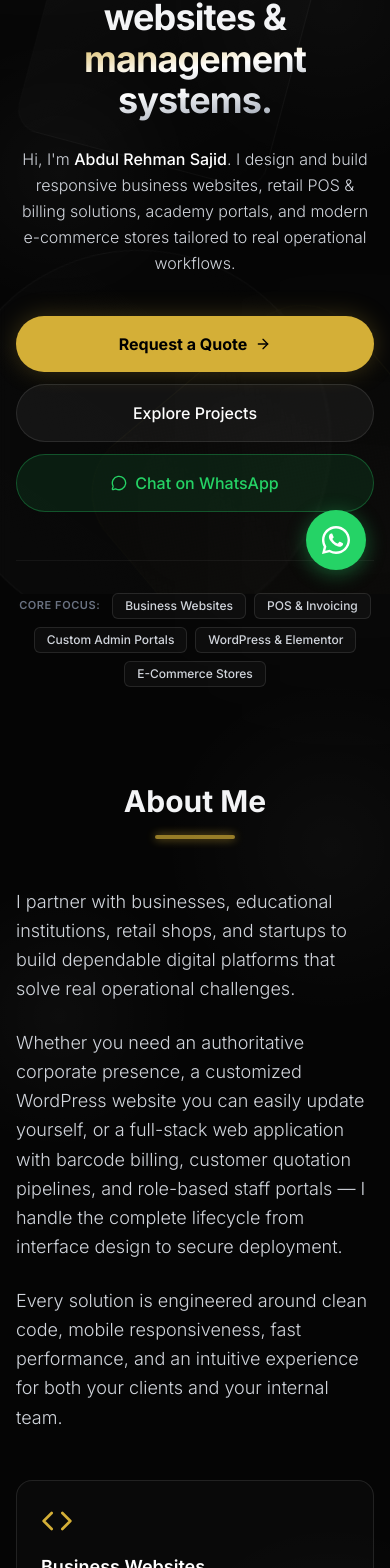
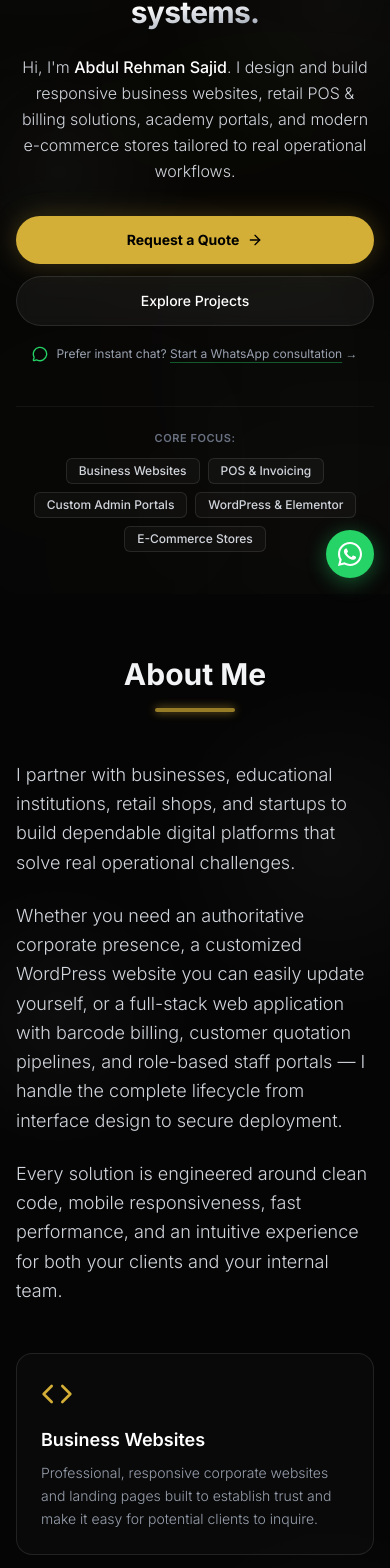
Before and after one commit to arsajid6/portfolioarsajid, a Next.js app: page / in a window 390 px wide. Shown: the part 250-1818 px from the top of the page. Built offline with nearby package versions, Linux system fonts and the light colour scheme.

Commit message:
feat(portfolio): refine responsive UI and client conversion experience

```diff
--- a/src/app/layout.tsx
+++ b/src/app/layout.tsx
@@ -50,21 +50,21 @@ export default function RootLayout({
     <html lang="en" className={`${inter.variable} h-full antialiased scroll-smooth`}>
       <body className="min-h-full flex flex-col relative text-gray-100 selection:bg-[#d4af37]/30 selection:text-white bg-[#050505] overflow-x-hidden">
         {/* Subtle background glow effects */}
-        <div className="fixed inset-0 -z-20 pointer-events-none">
+        <div className="fixed inset-0 -z-20 pointer-events-none overflow-hidden">
           <div className="absolute top-[-10%] left-[-10%] w-[40%] h-[40%] rounded-full bg-white/5 blur-[120px]" />
           <div className="absolute bottom-[-10%] right-[-10%] w-[40%] h-[40%] rounded-full bg-white/5 blur-[120px]" />
         </div>
 
-        {/* Floating abstract glass shards for luxurious depth */}
+        {/* Ambient atmospheric glows for luxurious depth */}
         <div className="fixed inset-0 -z-10 pointer-events-none overflow-hidden">
-          <div className="absolute top-[20%] left-[10%] w-64 h-64 bg-gradient-to-br from-white/[0.03] to-transparent backdrop-blur-[2px] border border-white/[0.02] rounded-3xl transform rotate-12 animate-float-slower" />
-          <div className="absolute top-[60%] right-[15%] w-96 h-96 bg-gradient-to-tr from-white/[0.02] to-transparent backdrop-blur-[4px] border border-white/[0.03] rounded-full transform -rotate-12 animate-float-slowest" />
-          <div className="absolute -bottom-[10%] left-[30%] w-80 h-80 bg-gradient-to-tl from-[#d4af37]/[0.02] to-transparent backdrop-blur-[1px] border border-[#d4af37]/[0.02] rounded-[4rem] transform rotate-45 animate-float-slow" />
+          <div className="absolute top-[18%] left-[5%] w-96 h-96 bg-[#d4af37]/[0.03] rounded-full blur-[140px]" />
+          <div className="absolute top-[55%] right-[8%] w-[32rem] h-[32rem] bg-white/[0.02] rounded-full blur-[160px]" />
+          <div className="absolute bottom-[5%] left-[25%] w-96 h-96 bg-[#d4af37]/[0.025] rounded-full blur-[140px]" />
         </div>
 
         <Navbar />
 
-        <main className="flex-1 w-full max-w-6xl mx-auto pt-28 pb-12 relative z-10 flex flex-col gap-24 sm:gap-32">
+        <main className="flex-1 w-full max-w-6xl mx-auto pt-28 pb-12 relative z-10 flex flex-col gap-24 sm:gap-32 overflow-x-clip">
           {children}
         </main>
 
--- a/src/components/About.tsx
+++ b/src/components/About.tsx
@@ -20,8 +20,8 @@ export default function About() {
 
         <div className="grid grid-cols-1 lg:grid-cols-2 gap-12 items-center">
           <motion.div
-            initial={{ opacity: 0, x: -30 }}
-            whileInView={{ opacity: 1, x: 0 }}
+            initial={{ opacity: 0, y: 20 }}
+            whileInView={{ opacity: 1, y: 0 }}
             viewport={{ once: true }}
             transition={{ duration: 0.6 }}
             className="space-y-6 text-gray-300 font-light leading-relaxed text-lg"
@@ -38,26 +38,26 @@ export default function About() {
           </motion.div>
 
           <motion.div
-            initial={{ opacity: 0, x: 30 }}
-            whileInView={{ opacity: 1, x: 0 }}
+            initial={{ opacity: 0, y: 20 }}
+            whileInView={{ opacity: 1, y: 0 }}
             viewport={{ once: true }}
             transition={{ duration: 0.6 }}
             className="grid grid-cols-1 sm:grid-cols-2 gap-4"
           >
-            <div className="p-6 bg-white/[0.02] border border-white/10 rounded-2xl">
+            <div className="p-6 bg-white/[0.02] border border-white/10 hover:border-[#d4af37]/30 hover:bg-white/[0.04] rounded-2xl transition-all">
               <Code className="w-8 h-8 text-[#d4af37] mb-4" />
               <h3 className="text-lg font-semibold text-white mb-2">Business Websites</h3>
-              <p className="text-sm text-gray-400">Professional, responsive corporate websites and landing pages built to establish trust and make it easy for potential clients to inquire.</p>
+              <p className="text-sm text-gray-400 font-light leading-relaxed">Professional, responsive corporate websites and landing pages built to establish trust and make it easy for potential clients to inquire.</p>
             </div>
-            <div className="p-6 bg-white/[0.02] border border-white/10 rounded-2xl">
+            <div className="p-6 bg-white/[0.02] border border-white/10 hover:border-[#d4af37]/30 hover:bg-white/[0.04] rounded-2xl transition-all">
               <Layout className="w-8 h-8 text-[#d4af37] mb-4" />
               <h3 className="text-lg font-semibold text-white mb-2">WordPress &amp; Elementor</h3>
-              <p className="text-sm text-gray-400">Custom business websites designed for effortless self-management so you can edit text, services, and rates without code.</p>
+              <p className="text-sm text-gray-400 font-light leading-relaxed">Custom business websites designed for effortless self-management so you can edit text, services, and rates without code.</p>
             </div>
-            <div className="p-6 bg-white/[0.02] border border-white/10 rounded-2xl sm:col-span-2">
+            <div className="p-6 bg-white/[0.02] border border-white/10 hover:border-[#d4af37]/30 hover:bg-white/[0.04] rounded-2xl sm:col-span-2 transition-all">
               <User className="w-8 h-8 text-[#d4af37] mb-4" />
               <h3 className="text-lg font-semibold text-white mb-2">POS, Invoicing &amp; Custom Management</h3>
-              <p className="text-sm text-gray-400">Full-stack operational software — from barcode billing counters and quote-to-invoice pipelines to multi-role academy management portals using PHP, Laravel, Supabase, and MySQL.</p>
+              <p className="text-sm text-gray-400 font-light leading-relaxed">Full-stack operational software — from barcode billing counters and quote-to-invoice pipelines to multi-role academy management portals using PHP, Laravel, Supabase, and MySQL.</p>
             </div>
           </motion.div>
         </div>
--- a/src/components/Hero.tsx
+++ b/src/components/Hero.tsx
@@ -5,7 +5,7 @@ import { ArrowRight, MessageCircle } from "lucide-react";
 
 export default function Hero() {
   return (
-    <section id="hero" className="min-h-[70vh] flex flex-col justify-center items-center text-center px-4 relative pt-10">
+    <section id="hero" className="min-h-[55vh] sm:min-h-[62vh] flex flex-col justify-center items-center text-center px-4 relative pt-2 sm:pt-6 pb-2">
       <motion.div
         initial={{ opacity: 0, y: 20 }}
         animate={{ opacity: 1, y: 0 }}
@@ -13,56 +13,61 @@ export default function Hero() {
         className="max-w-4xl"
       >
         <div className="mb-6 inline-block">
-          <span className="inline-flex items-center gap-2 px-4 py-1.5 rounded-full bg-white/5 border border-white/10 text-xs sm:text-sm font-medium text-gray-300">
+          <span className="inline-flex items-center gap-2 px-4 py-1.5 rounded-full bg-white/5 border border-white/10 text-xs sm:text-sm font-medium text-gray-300 backdrop-blur-sm">
             <span className="w-2 h-2 rounded-full bg-[#d4af37] animate-pulse" />
             Full-Stack Web Developer &amp; UI/UX Designer
           </span>
         </div>
 
-        <h1 className="text-4xl sm:text-5xl md:text-6xl lg:text-7xl font-bold tracking-tight mb-6 leading-[1.15]">
+        <h1 className="text-3xl sm:text-5xl md:text-6xl lg:text-7xl font-bold tracking-tight mb-6 leading-[1.18] sm:leading-[1.15]">
           Custom business websites &amp; <br className="hidden md:block" />
           <span className="bg-gradient-to-br from-[#d4af37] via-white to-gray-400 bg-clip-text text-transparent">
             management systems.
           </span>
         </h1>
 
-        <p className="text-base sm:text-lg md:text-xl text-gray-300 mb-10 max-w-2xl mx-auto font-light leading-relaxed">
+        <p className="text-base sm:text-lg md:text-xl text-gray-300 mb-8 sm:mb-10 max-w-2xl mx-auto font-light leading-relaxed">
           Hi, I&apos;m <strong className="text-white font-medium">Abdul Rehman Sajid</strong>. I design and build responsive business websites, retail POS &amp; billing solutions, academy portals, and modern e-commerce stores tailored to real operational workflows.
         </p>
 
-        <div className="flex flex-col sm:flex-row gap-3 sm:gap-4 justify-center items-center">
+        {/* High-conversion primary CTAs */}
+        <div className="flex flex-col sm:flex-row gap-3 sm:gap-4 justify-center items-center max-w-lg mx-auto">
           <a
             href="#contact"
-            className="w-full sm:w-auto flex justify-center items-center gap-2 px-8 py-4 bg-[#d4af37] text-black rounded-full font-bold hover:bg-white hover:scale-105 transition-all shadow-[0_0_25px_rgba(212,175,55,0.25)]"
+            className="w-full sm:w-auto flex-1 flex justify-center items-center gap-2 px-8 py-3.5 sm:py-4 bg-[#d4af37] text-black rounded-full font-bold hover:bg-white hover:scale-[1.03] transition-all shadow-[0_0_25px_rgba(212,175,55,0.25)] text-sm sm:text-base"
           >
             Request a Quote <ArrowRight className="w-4 h-4" />
           </a>
 
           <a
             href="#projects"
-            className="w-full sm:w-auto flex justify-center items-center gap-2 px-8 py-4 bg-white/5 rounded-full font-medium text-white hover:bg-white/10 transition-all border border-white/10 hover:border-white/30"
+            className="w-full sm:w-auto flex-1 flex justify-center items-center gap-2 px-8 py-3.5 sm:py-4 bg-white/5 rounded-full font-medium text-white hover:bg-white/10 transition-all border border-white/10 hover:border-[#d4af37]/40 text-sm sm:text-base backdrop-blur-sm"
           >
             Explore Projects
           </a>
+        </div>
 
+        {/* Supplementary WhatsApp consultation touchpoint */}
+        <div className="mt-4 flex justify-center items-center">
           <a
             href="https://wa.me/923234416045?text=Hi%20Abdul%20Rehman%2C%20I%20visited%20your%20portfolio%20and%20would%20like%20to%20discuss%20a%20website%20or%20custom%20software%20project."
             target="_blank"
             rel="noopener noreferrer"
-            className="w-full sm:w-auto flex justify-center items-center gap-2 px-7 py-4 bg-[#25D366]/10 text-[#25D366] rounded-full font-medium hover:bg-[#25D366]/20 transition-all border border-[#25D366]/30"
+            className="inline-flex items-center gap-2 text-xs sm:text-sm text-gray-400 hover:text-[#25D366] transition-colors py-1 group"
           >
-            <MessageCircle className="w-4 h-4" /> Chat on WhatsApp
+            <MessageCircle className="w-4 h-4 text-[#25D366] group-hover:scale-110 transition-transform" />
+            <span>Prefer instant chat? <span className="underline decoration-[#25D366]/40 underline-offset-4 group-hover:decoration-[#25D366]">Start a WhatsApp consultation</span> &rarr;</span>
           </a>
         </div>
 
         {/* Core Capabilities Row */}
-        <div className="mt-12 pt-8 border-t border-white/5 flex flex-wrap justify-center items-center gap-2 sm:gap-3 text-xs sm:text-sm text-gray-400 font-medium">
-          <span className="text-gray-500 uppercase tracking-wider text-[11px] font-semibold mr-1">Core Focus:</span>
-          <span className="px-3 py-1 rounded-md bg-white/[0.03] border border-white/10 text-gray-300">Business Websites</span>
-          <span className="px-3 py-1 rounded-md bg-white/[0.03] border border-white/10 text-gray-300">POS &amp; Invoicing</span>
-          <span className="px-3 py-1 rounded-md bg-white/[0.03] border border-white/10 text-gray-300">Custom Admin Portals</span>
-          <span className="px-3 py-1 rounded-md bg-white/[0.03] border border-white/10 text-gray-300">WordPress &amp; Elementor</span>
-          <span className="px-3 py-1 rounded-md bg-white/[0.03] border border-white/10 text-gray-300">E-Commerce Stores</span>
+        <div className="mt-10 sm:mt-12 pt-6 sm:pt-8 border-t border-white/5 flex flex-wrap justify-center items-center gap-2 sm:gap-2.5 text-xs sm:text-sm text-gray-400 font-medium max-w-3xl mx-auto">
+          <span className="text-gray-500 uppercase tracking-wider text-[11px] font-semibold w-full sm:w-auto mb-1 sm:mb-0">Core Focus:</span>
+          <span className="px-3 py-1 rounded-md bg-white/[0.03] border border-white/10 text-gray-300 hover:border-[#d4af37]/30 transition-colors">Business Websites</span>
+          <span className="px-3 py-1 rounded-md bg-white/[0.03] border border-white/10 text-gray-300 hover:border-[#d4af37]/30 transition-colors">POS &amp; Invoicing</span>
+          <span className="px-3 py-1 rounded-md bg-white/[0.03] border border-white/10 text-gray-300 hover:border-[#d4af37]/30 transition-colors">Custom Admin Portals</span>
+          <span className="px-3 py-1 rounded-md bg-white/[0.03] border border-white/10 text-gray-300 hover:border-[#d4af37]/30 transition-colors">WordPress &amp; Elementor</span>
+          <span className="px-3 py-1 rounded-md bg-white/[0.03] border border-white/10 text-gray-300 hover:border-[#d4af37]/30 transition-colors">E-Commerce Stores</span>
         </div>
       </motion.div>
     </section>
--- a/src/components/WhatsAppCTA.tsx
+++ b/src/components/WhatsAppCTA.tsx
@@ -17,14 +17,14 @@ export default function WhatsAppCTA() {
       href={href}
       target="_blank"
       rel="noopener noreferrer"
-      className="fixed bottom-6 right-6 z-50 p-4 bg-[#25D366] text-white rounded-full shadow-[0_4px_20px_rgba(37,211,102,0.4)] hover:scale-110 hover:shadow-[0_4px_25px_rgba(37,211,102,0.6)] transition-all flex items-center justify-center group"
+      className="fixed bottom-4 right-4 sm:bottom-6 sm:right-6 z-40 p-3 sm:p-3.5 bg-[#25D366] text-white rounded-full shadow-[0_4px_20px_rgba(37,211,102,0.4)] hover:scale-110 hover:shadow-[0_4px_25px_rgba(37,211,102,0.6)] active:scale-95 transition-all flex items-center justify-center group focus:outline-none focus:ring-2 focus:ring-offset-2 focus:ring-offset-[#050505] focus:ring-[#25D366]"
       aria-label="Chat with Abdul Rehman Sajid on WhatsApp"
     >
       {/* Official WhatsApp logo SVG */}
       <svg
         xmlns="http://www.w3.org/2000/svg"
         viewBox="0 0 32 32"
-        className="w-7 h-7"
+        className="w-6 h-6 sm:w-7 sm:h-7"
         fill="white"
         aria-hidden="true"
       >
```
Also changed, not shown: src/components/Contact.tsx (+4 -4 lines), src/components/Projects.tsx (+63 -24 lines), src/components/Services.tsx (+5 -5 lines).
